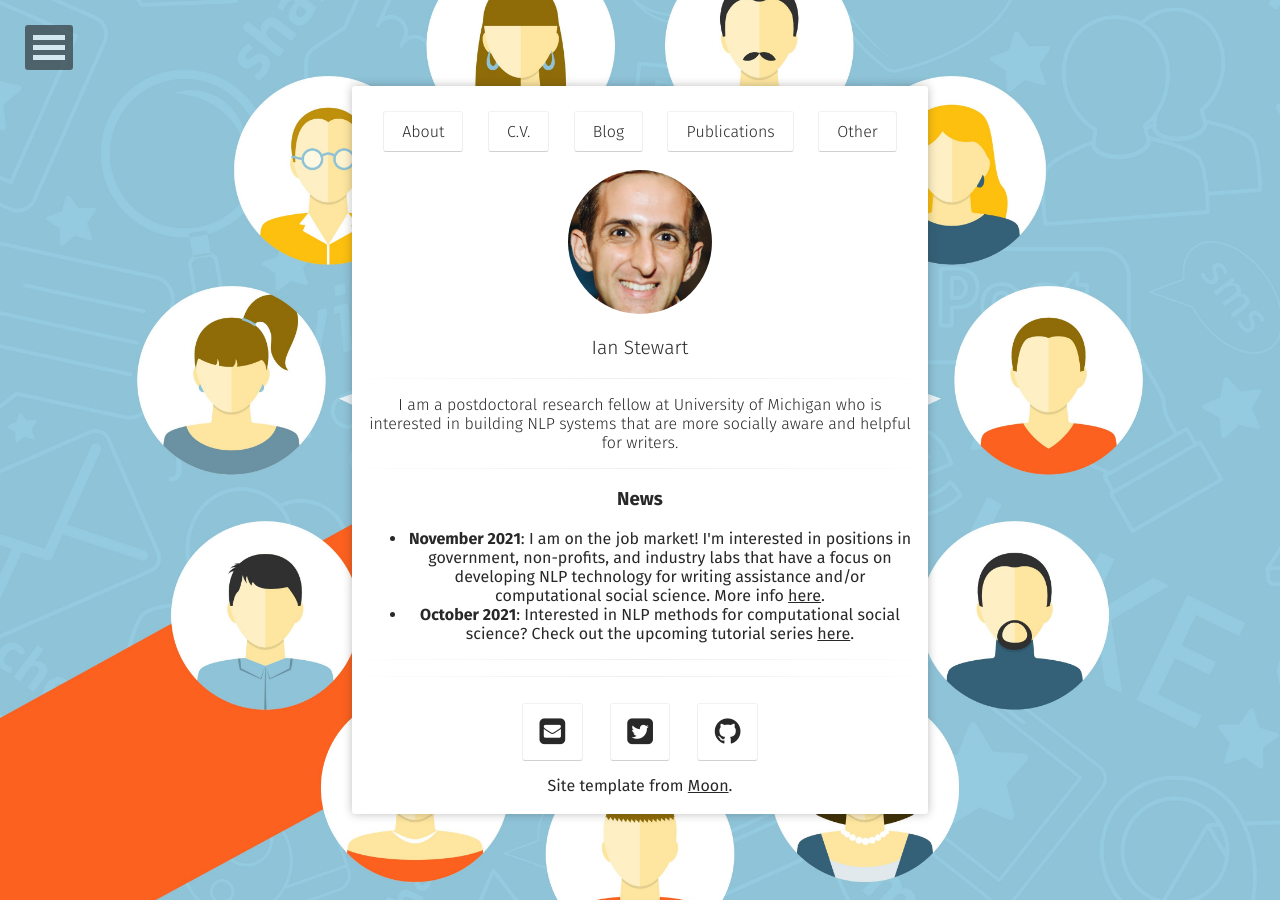
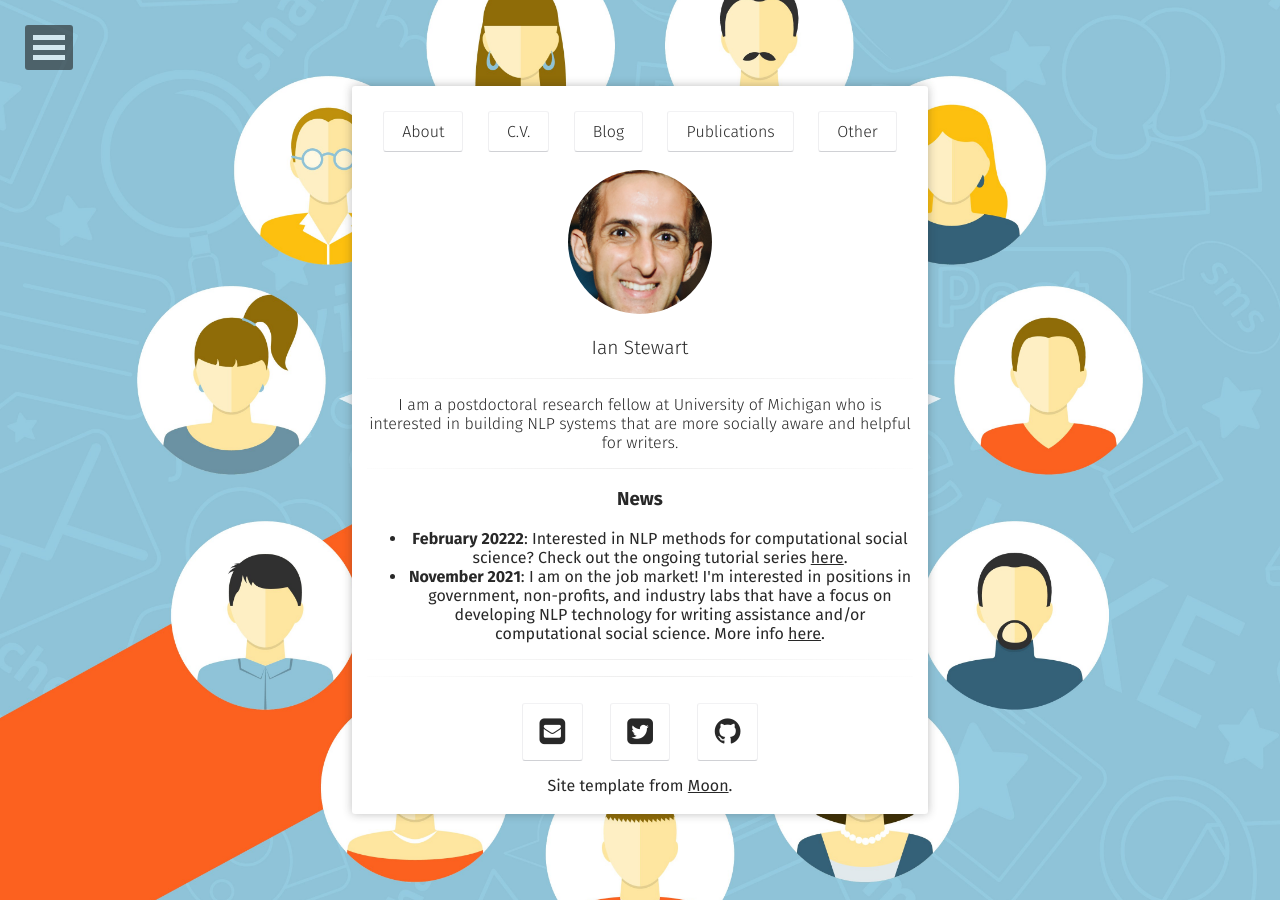
Before and after one commit to ianbstewart/ianbstewart.github.io, a Jekyll site: the page built from index.html, in a window 1280 px wide. Built offline with Jekyll 4.4.1, drawn with Linux system fonts in a browser that asks for light colours; some web fonts are replaced.

Commit message:
updated news

```diff
--- a/_layouts/home.html
+++ b/_layouts/home.html
@@ -37,8 +37,8 @@
                  <hr class="hr-line">
                  <h3><b>News</b></h3>
                 <ul>
-                    <li><b>November 2021</b>: I am on the job market! I'm interested in positions in government, non-profits, and industry labs that have a focus on developing NLP technology for writing assistance and/or computational social science. More info <a href="docs/research_statement_2021.pdf">here</a>.
-                    <li><b>October 2021</b>: Interested in NLP methods for computational social science? Check out the upcoming tutorial series <a href="https://nlp-css-201-tutorials.github.io/nlp-css-201-tutorials/">here</a>.
+                <li><b>February 20222</b>: Interested in NLP methods for computational social science? Check out the ongoing tutorial series <a href="https://nlp-css-201-tutorials.github.io/nlp-css-201-tutorials/">here</a>.
+                <li><b>November 2021</b>: I am on the job market! I'm interested in positions in government, non-profits, and industry labs that have a focus on developing NLP technology for writing assistance and/or computational social science. More info <a href="docs/research_statement_2021.pdf">here</a>.
                 </ul>
                  <hr class="hr-line">
                  {% include social-links.html %}
```
